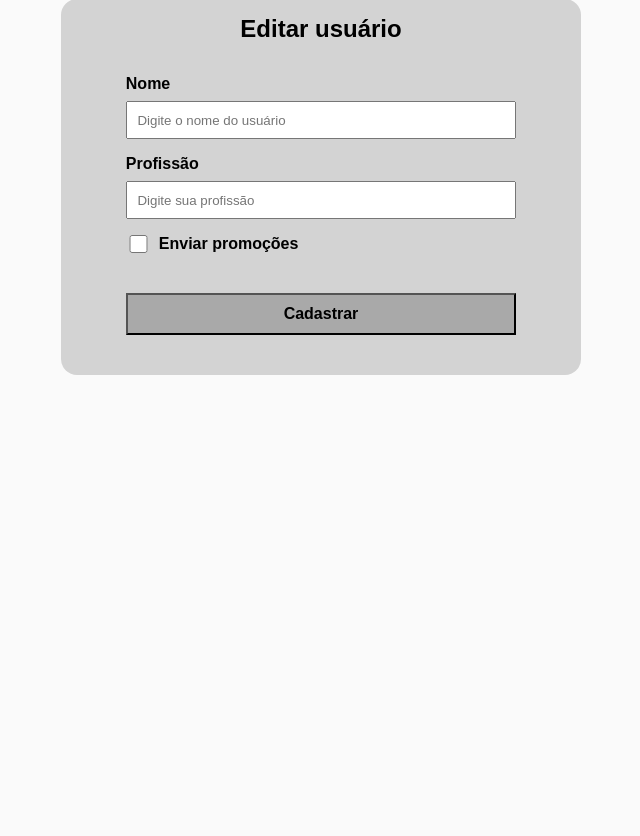
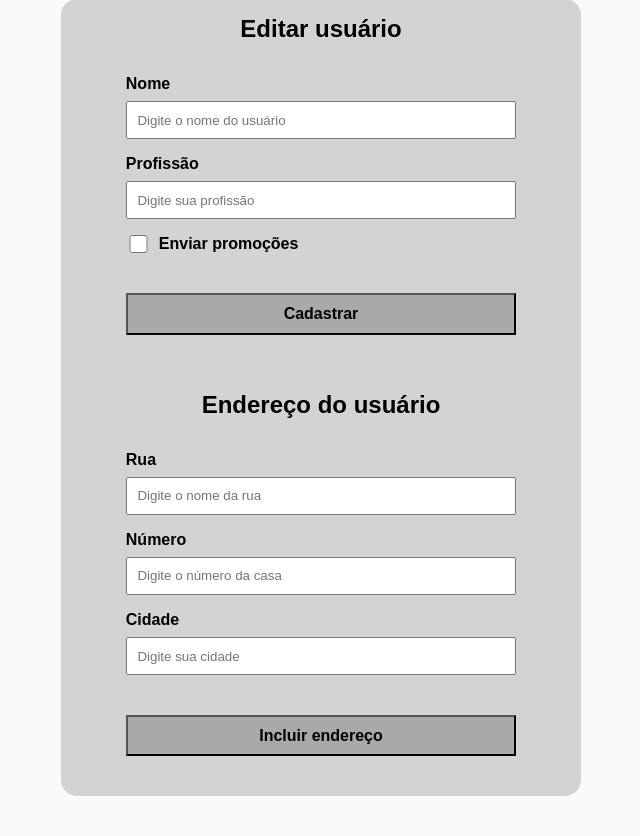
Before and after one commit to aleanrocha/nodejs-hc, a Node server app: page /user/edit/1 in a window 1280 px wide. Shown: the part 143-979 px from the top of the page, without its empty margins (319-959 px from the left). Before the commit the page ends 518 px from the top, so only its background shows below. Run offline with Node 20, Linux system fonts and the light colour scheme; data that the repository does not hold is empty; some libraries are stand-ins or nearby versions.

Commit message:
adicionando e resgtando dados relacionados

```diff
--- a/08-sequelize/08-relacionamento/src/app.js
+++ b/08-sequelize/08-relacionamento/src/app.js
@@ -49,9 +49,14 @@ app.get('/users', async (req, res) => {
 
 // obter usuário pelo id
 app.get('/user/:id', async (req, res) => {
-  const id = req.params.id
-  const user = await User.findOne({ raw: true, where: { id: id } })
-  return res.render('userView', { user })
+  try {
+    const id = req.params.id
+    const user = await User.findOne({ include: Address, where: { id: id } })
+    console.log(user.get( { plain: true } ))
+    return res.render('userView', { user: user.get( { plain: true } ) })
+  } catch (error) {
+    console.log(error)
+  }
 })
 
 //remover usuário por id
@@ -99,9 +104,22 @@ app.post('/user/update', async (req, res) => {
   return res.redirect('/users')
 })
 
+// relacionamento
+app.post('/address/create', async (req, res) => {
+  const { UserId, street, number, city } = req.body
+  const addressData = {
+    UserId,
+    street,
+    number,
+    city
+  }
+  await Address.create(addressData)
+  return res.redirect('/users')
+})
+
 conn
-  //.sync()
-  .sync({ force: true}) // recriação do banco - força a reconstrução das tabelas
+  .sync()
+  //.sync({ force: true}) // recriação do banco - força a reconstrução das tabelas
   .then(() => {
     app.listen(port, () => console.log('Server started on port %s', port))
   })
--- a/08-sequelize/08-relacionamento/src/models/Address.js
+++ b/08-sequelize/08-relacionamento/src/models/Address.js
@@ -17,6 +17,7 @@ const Address = db.define('Address', {
   }
 })
 
+User.hasMany(Address)
 Address.belongsTo(User)
 
 module.exports = Address
--- a/08-sequelize/08-relacionamento/src/views/editUser.handlebars
+++ b/08-sequelize/08-relacionamento/src/views/editUser.handlebars
@@ -22,4 +22,23 @@
       <input type="submit" value="Cadastrar">
     </div>
   </form>
+  <h2>Endereço do usuário</h2>
+  <form action="/address/create" method="post" class="form">
+    <input type="hidden" name="UserId" value="{{user.id}}">
+    <div class="form-control">
+      <label for="street">Rua</label>
+      <input type="text" name="street" id="street" placeholder="Digite o nome da rua" required>
+    </div>
+    <div class="form-control">
+      <label for="number">Número</label>
+      <input type="text" name="number" id="number" placeholder="Digite o número da casa" required>
+    </div>
+    <div class="form-control">
+      <label for="city">Cidade</label>
+      <input type="text" name="city" id="city" placeholder="Digite sua cidade" required>
+    </div>
+    <div class="form-control">
+      <input type="submit" value="Incluir endereço">
+    </div>
+  </form>
 </section>
```
Also changed, not shown: 08-sequelize/08-relacionamento/src/views/userView.handlebars (+8 -0 lines).
